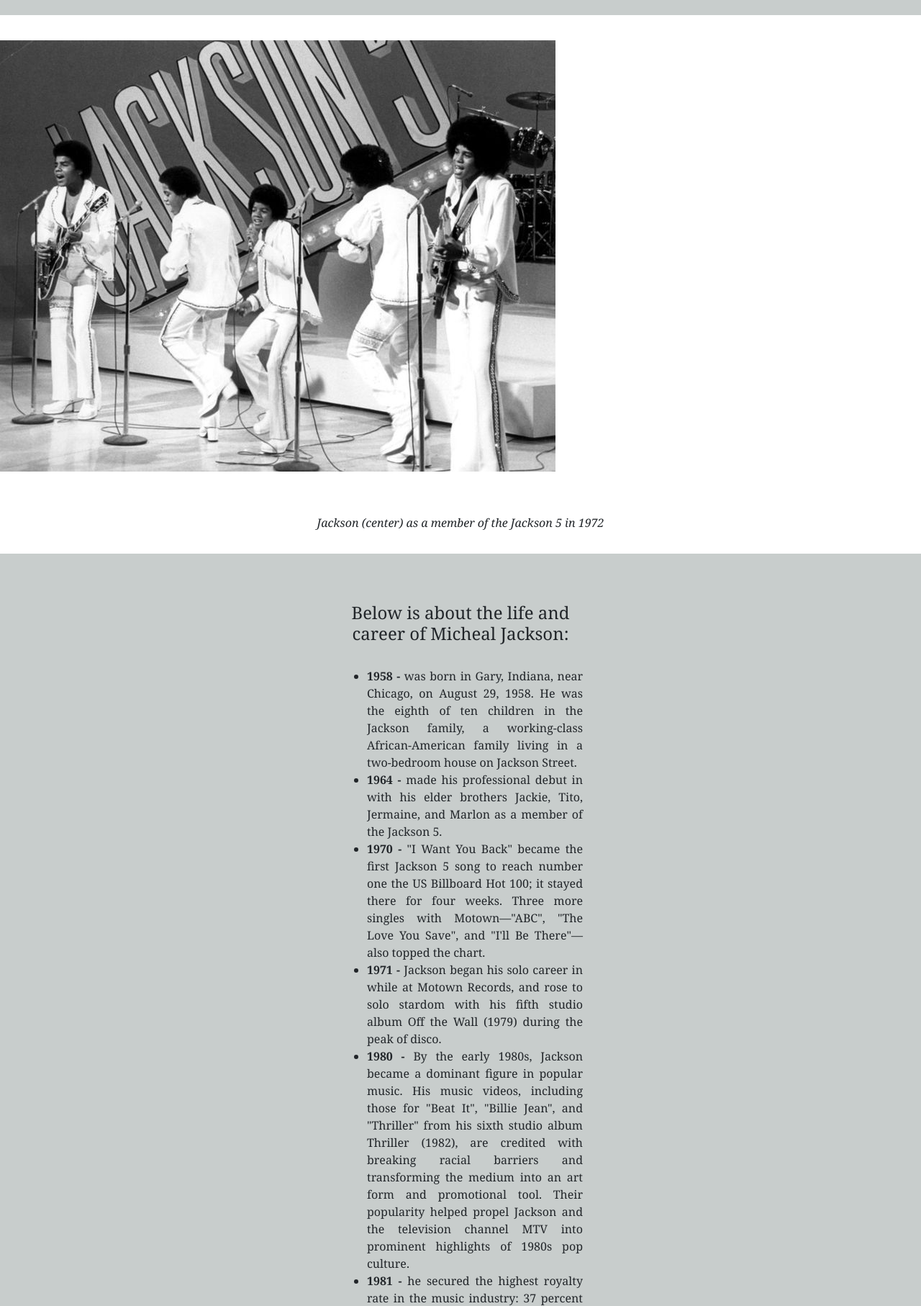
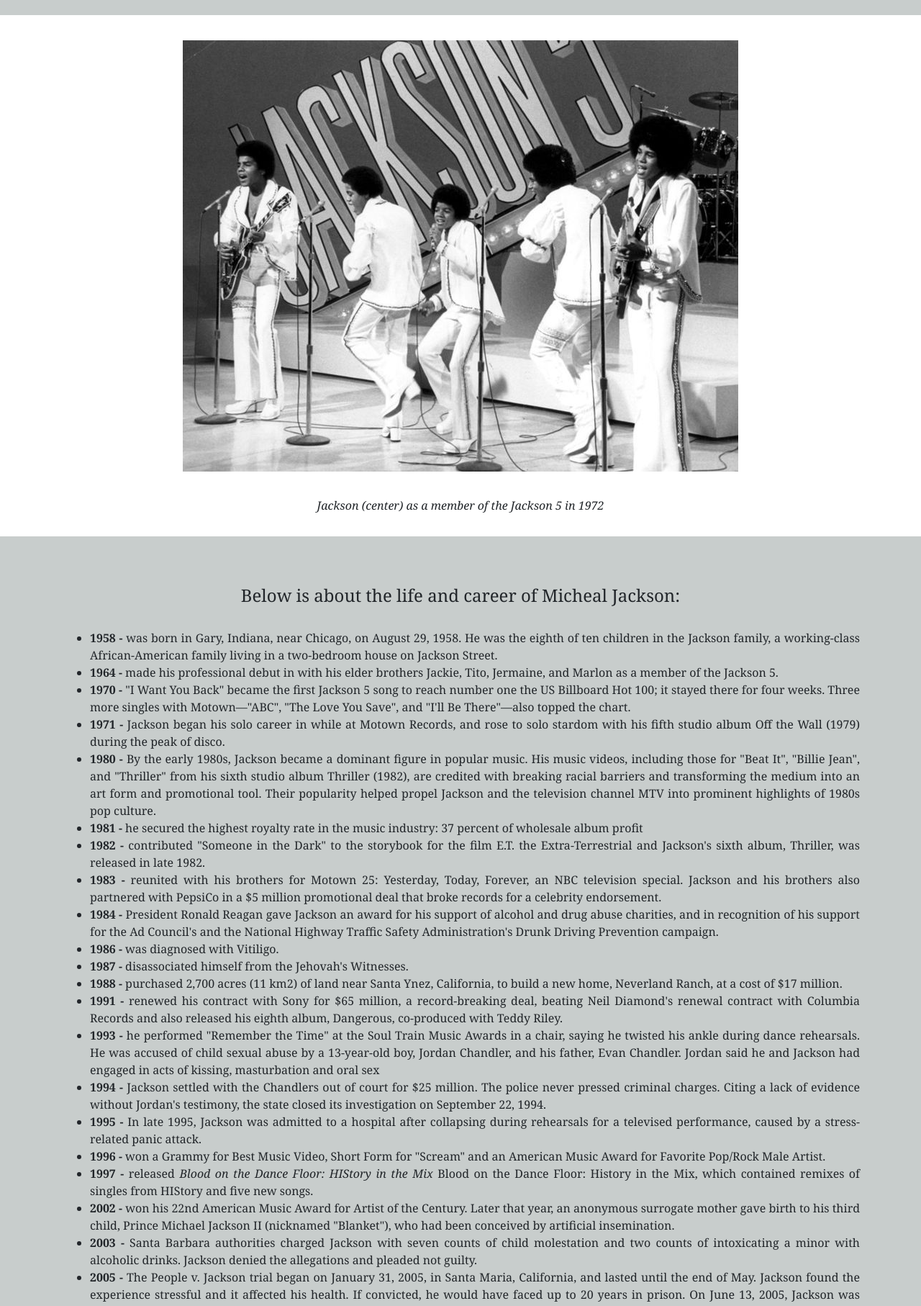
Before and after one commit to Dreybest/Tribute, a plain HTML site: page index.html in a window 1280 px wide. Shown: the part 79-1893 px from the top of the page at 72% size. Drawn offline with nearby package versions, Linux system fonts and the light colour scheme.

Commit message:
Update main.css

```diff
--- a/css/main.css
+++ b/css/main.css
@@ -1,8 +1,6 @@
 body {
     font-family: Cambria, Cochin, Georgia, Times, 'Times New Roman', serif;
 }
-
-
 
 #title {
     text-align: center;
@@ -12,7 +10,6 @@
 }
 
 h5 {
-    padding-top: 0px;
     font-size: medium;
     font-weight: lighter;
 }
@@ -22,26 +19,26 @@
 }
 
 #img-div {
+    display: block;
+    text-align: center;
     background: white;
     text-align: center;
     padding-bottom: 15px;
 }
 
 #image {
-    display: block;
-    max-width: 100%;
-    text-align: center;
     padding-top: 35px;
     padding-bottom: 25px;
+    max-width: 100%;
 }
-
 
 #img-caption {
     padding-top: 10px;
 }
 
 #tribute-info {
-    padding: 20px 400px 20px 400px;
+    padding-top: 20px;
+    padding-bottom: 20px;
     text-align: justify;
 }
 
```
